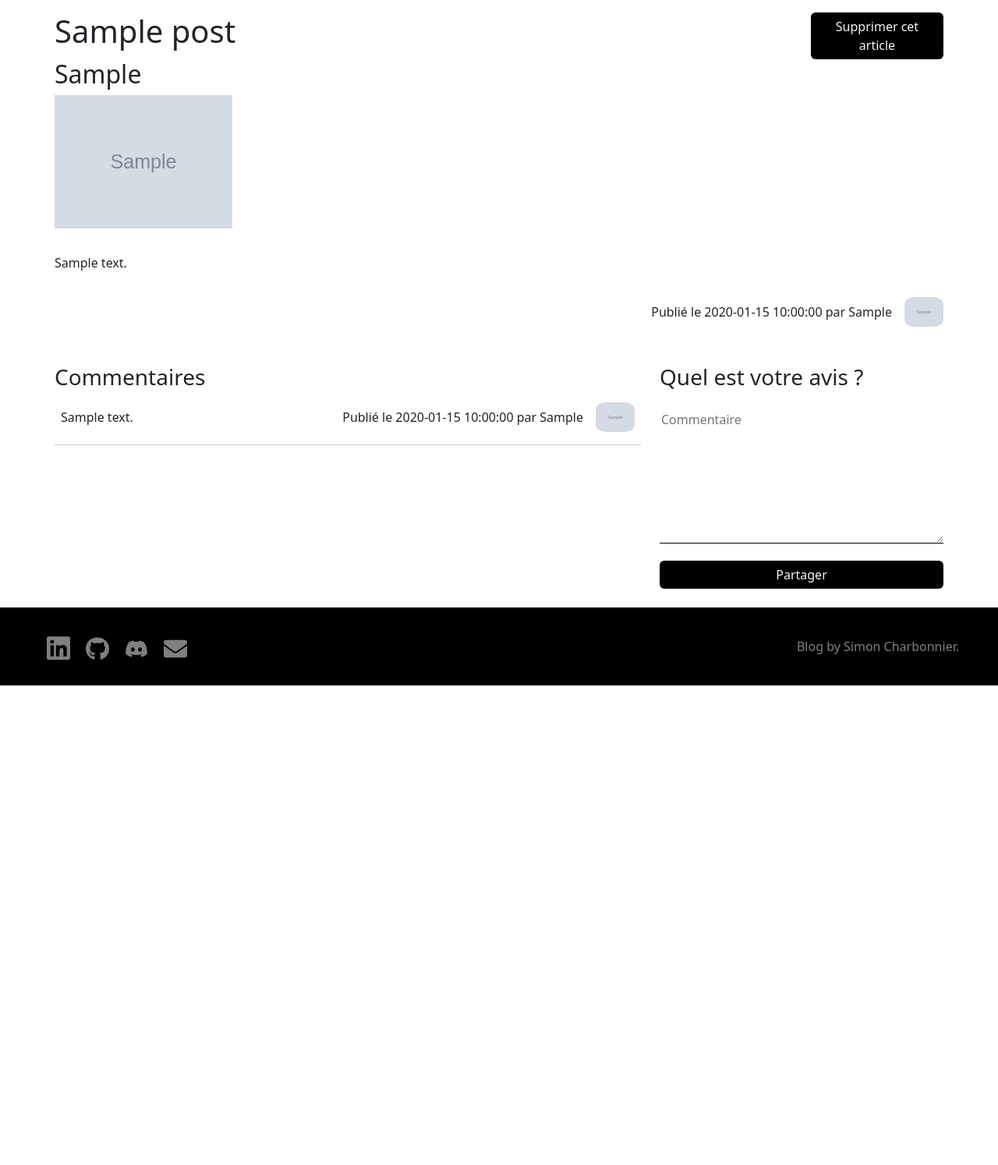
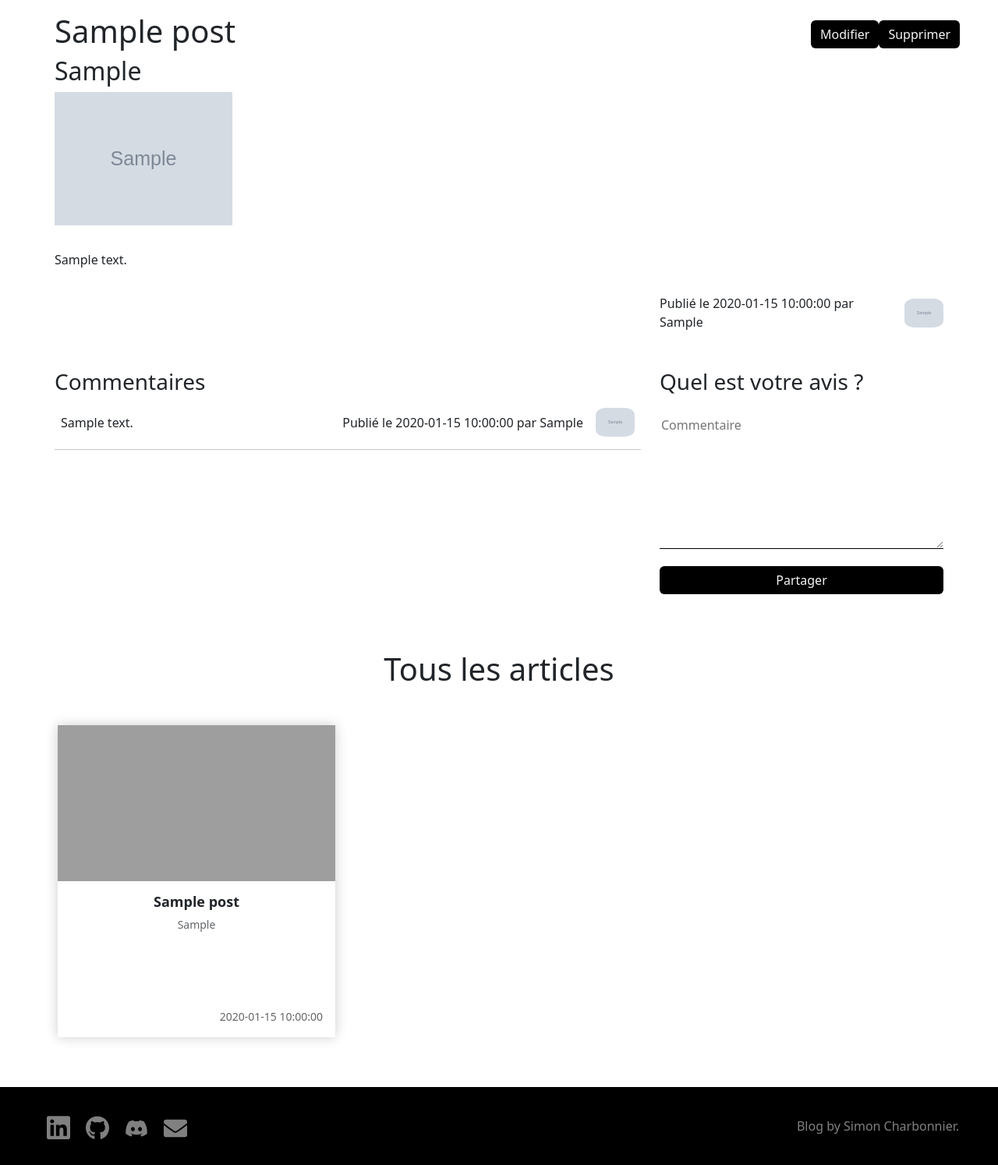
Before and after one commit to Simoncharbonnier/OCP5, a PHP site: page /index.php?controller=post&action=detail&id=1 in a window 1280 px wide. Shown: the part 72-1566 px from the top of the page at 78% size. Before the commit the page ends 951 px from the top, so only its background shows below. Run offline with PHP 8.4, Linux system fonts and the light colour scheme; tables that the repository leaves empty or names only in its code hold one stand-in row (values such as "Sample post"); grey boxes marked "Sample" are stand-in pictures; grey boxes are pictures that could not be loaded.

Commit message:
feat: update a post

```diff
--- a/app/controllers/Post.php
+++ b/app/controllers/Post.php
@@ -17,13 +17,14 @@ class Post {
   /**
    * Retrieve a post by its id and display the detail of the post
    */
-  public function detail() : void {
+  public function detail($id = NULL) : void {
+    try {
+      $id = $id !== NULL ? $id : $_GET['id'];
+
       $postModel = New Post_model();
-    $result = $postModel->getById($_GET['id']);
+      $result = $postModel->getById($id);
 
-    if (empty($result)) {
-      $this->index();
-    } else {
+      if (!empty($result)) {
         $post = [
           'id' => $result[0]['id'],
           'title' => $result[0]['title'],
@@ -50,7 +51,14 @@ class Post {
         }
 
         include_once('app/views/post/detail.php');
+      } else {
+        throw new Exception("Le post n'existe pas.");
       }
+    } catch(Exception $e) {
+      $message = $e->getMessage();
+    }
+
+    $this->index();
   }
 
   /**
@@ -58,7 +66,9 @@ class Post {
    * As an admin
    */
   public function add() : void {
+    try {
       $data = [];
+      if (!empty($_POST) && (isset($_POST['title']) && !empty($_POST['title'])) && (isset($_POST['headline']) && !empty($_POST['headline'])) && (isset($_POST['content']) && !empty($_POST['content']))) {
         foreach ($_POST as $name => $value) {
           $data[$name] = $value;
         }
@@ -69,6 +79,13 @@ class Post {
 
         $postModel = New Post_model();
         $postId = $postModel->create($data);
+        $this->detail($postId);
+      } else {
+        throw new Exception("Des champs sont manquants.");
+      }
+    } catch(Exception $e) {
+      $message = $e->getMessage();
+    }
 
     $this->index();
   }
@@ -78,7 +95,33 @@ class Post {
    * As an admin
    */
   public function edit() : void {
+    try {
+      $postModel = New Post_model();
+      $post = $postModel->getById($_GET['id']);
 
+      if (!empty($post)) {
+        $data = [];
+
+        if (!empty($_POST) && (isset($_POST['title']) && !empty($_POST['title'])) && (isset($_POST['headline']) && !empty($_POST['headline'])) && (isset($_POST['content']) && !empty($_POST['content']))) {
+          foreach ($_POST as $name => $value) {
+            $data[$name] = $value;
+          }
+          $data['image'] = NULL;
+          $data['updated_at'] = date("Y-m-d H:i:s");
+          $data['id'] = $_GET['id'];
+
+          $postModel->update($data);
+        } else {
+          throw new Exception("Des champs sont manquants.");
+        }
+      } else {
+        throw new Exception("Le post n'existe pas.");
+      }
+    } catch(Exception $e) {
+      $message = $e->getMessage();
+    }
+
+    $this->detail($_GET['id']);
   }
 
   /**
@@ -86,9 +129,21 @@ class Post {
    * As an admin
    */
   public function delete() : void {
+    try {
       if ($_GET['id']) {
         $postModel = New Post_model();
+        $post = $postModel->getById($_GET['id']);
+
+        if (!empty($post)) {
           $postModel->delete($_GET['id']);
+        } else {
+          throw new Exception("Le post n'existe pas.");
+        }
+      } else {
+        throw new Exception("Quel post voulez-vous supprimer ?");
+      }
+    } catch(Exception $e) {
+      $message = $e->getMessage();
     }
 
     $this->index();
--- a/app/models/Post_model.php
+++ b/app/models/Post_model.php
@@ -49,7 +49,10 @@ class Post_model extends Model {
    * Update a post
    */
   public function update(array $data) {
-
+    $sql = "UPDATE Post SET title = :title, headline = :headline, content = :content, image = :image, updated_at = :updated_at
+            WHERE id = :id";
+    $query = $this->db->prepare($sql);
+    return $query->execute($data);
   }
 
   /**
--- a/app/views/components/header.php
+++ b/app/views/components/header.php
@@ -45,8 +45,8 @@
           <button type="button" class="btn-close" data-bs-dismiss="modal" aria-label="Close"></button>
         </div>
         <div class="modal-body text-center">
-          <input type="text" name="title" placeholder="Titre">
-          <input type="text" name="headline" placeholder="Chapô">
+          <input type="text" name="title" placeholder="Titre" autocomplete="off">
+          <input type="text" name="headline" placeholder="Chapô" autocomplete="off">
           <textarea name="content" rows="7" placeholder="Contenu"></textarea>
           <input type="file" name="image">
         </div>
--- a/app/views/post/detail.php
+++ b/app/views/post/detail.php
@@ -3,40 +3,66 @@
 
 <div class="container">
   <div class="row post">
+    <form id="form-edit-post" method="POST" action="?controller=post&action=edit&id=<?= $post['id'] ?>">
       <div class="col-md-12">
         <div class="row">
           <div class="col-md-10">
             <div class="post-title">
               <h1><?= $post['title'] ?></h1>
+              <h1><input type="text" name="title" value="<?= $post['title'] ?>" autocomplete="off"></h1>
             </div>
           </div>
-        <div class="col-md-2">
-          <a class="btn" href="?controller=post&action=delete&id=<?= $post['id'] ?>">Supprimer cet article</a>
+          <div class="col-md-2 buttons-container">
+            <div class="btn" id="btn-edit-post-cancel">Annuler</div>
+            <div class="btn" id="btn-edit-post">Modifier</div>
+            <a class="btn" href="?controller=post&action=delete&id=<?= $post['id'] ?>">Supprimer</a>
           </div>
         </div>
+        <div class="row">
+          <div class="col-md-12">
             <div class="post-headline">
               <h2><?= $post['headline'] ?></h2>
+              <h2><input type="text" name="headline" value="<?= $post['headline'] ?>" autocomplete="off"></h2>
+            </div>
+          </div>
         </div>
         <?php if ($post['image']) : ?>
+          <div class="row">
+            <div class="col-md-12">
               <div class="post-image">
                 <img src="assets/img/post/<?= $post['image'] ?>" alt="">
               </div>
+            </div>
+          </div>
         <?php endif; ?>
+        <div class="row">
+          <div class="col-md-12">
             <div class="post-content">
               <p><?= $post['content'] ?></p>
+              <p><textarea name="content" rows="7"><?= $post['content'] ?></textarea></p>
             </div>
-      <div class="post-date">
+          </div>
+        </div>
+        <div class="row post-date">
+          <div class="col-md-4">
             <div class="date-updated">
               <?php if ($post['created_at'] !== $post['updated_at']) : ?>
                   <p>Dernière mise à jour le <?= $post['updated_at'] ?></p>
               <?php endif; ?>
             </div>
+          </div>
+          <div class="col-md-4 form-submit">
+            <input type="submit" class="btn" value="Valider">
+          </div>
+          <div class="col-md-4">
             <div class="date-created">
               <p>Publié le <?= $post['created_at'] ?> par <?= $post['author'] ?></p>
               <img class="avatar" src="assets/img/user/<?= $post['author_avatar'] ?>" alt="">
             </div>
           </div>
         </div>
+      </div>
+    </form>
   </div>
   <div class="row comments">
     <div class="col-md-8">
@@ -69,3 +95,5 @@
     </div>
   </div>
 </div>
+
+<script src="assets/js/post.js"></script>
--- a/assets/css/post.css
+++ b/assets/css/post.css
@@ -1,3 +1,57 @@
+.post .post-title h1:last-child, .post .post-headline h2:last-child, .post .post-content p:last-child {
+  display: none;
+}
+
+.post .form-submit {
+  display: none;
+}
+
+.post #btn-edit-post-cancel {
+  display: none;
+}
+
+.post.editing .post-title h1:first-child, .post.editing .post-headline h2:first-child, .post.editing .post-content p:first-child {
+  display: none;
+}
+
+.post.editing .post-title h1:last-child, .post.editing .post-headline h2:last-child, .post.editing .post-content p:last-child {
+  display: block;
+}
+
+.post.editing .form-submit {
+  display: block;
+}
+
+.post.editing #btn-edit-post {
+  display: none;
+}
+
+.post.editing #btn-edit-post-cancel {
+  display: block;
+}
+
+#form-edit-post h1 input, #form-edit-post h2 input {
+  font-weight: 500;
+}
+
+#form-edit-post input, textarea {
+  width: 100%;
+  border: none;
+  border-bottom: 1px solid black;
+}
+
+#form-edit-post input:focus-visible, #form-edit-post textarea:focus-visible {
+  border: none;
+  border-bottom: 1px solid black;
+  outline: none;
+}
+
+.post .buttons-container {
+  display: flex;
+  align-items: center;
+  justify-content: space-between;
+}
+
 .post-image img {
   width: 20%;
 }
@@ -8,13 +62,14 @@
 
 .post-date {
   display: flex;
+  align-items: center;
   justify-content: space-between;
-  align-items: center;
 }
 
 .date-created {
   display: flex;
   align-items: center;
+  justify-content: flex-end;
 }
 
 .date-created img {
--- /dev/null
+++ b/assets/js/post.js
@@ -0,0 +1,16 @@
+function edit() {
+  const post = document.querySelector('.post');
+  if (post.classList.contains('editing')) {
+    document.querySelector('.post').classList.remove('editing');
+  } else {
+    document.querySelector('.post').classList.add('editing');
+  }
+}
+
+document.getElementById('btn-edit-post').addEventListener('click', function(e) {
+  edit();
+});
+
+document.getElementById('btn-edit-post-cancel').addEventListener('click', function(e) {
+  edit();
+});
```
Lines whose indentation alone changed are shown as unchanged.
